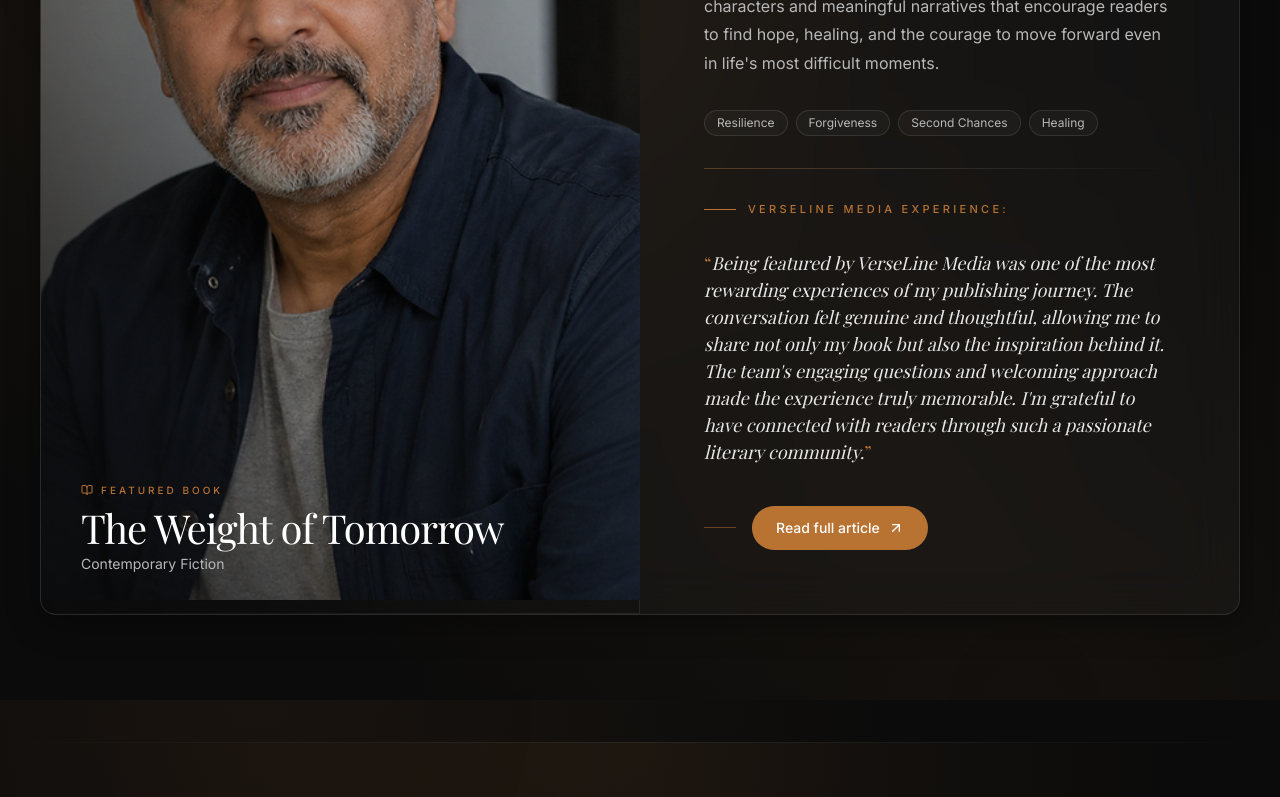
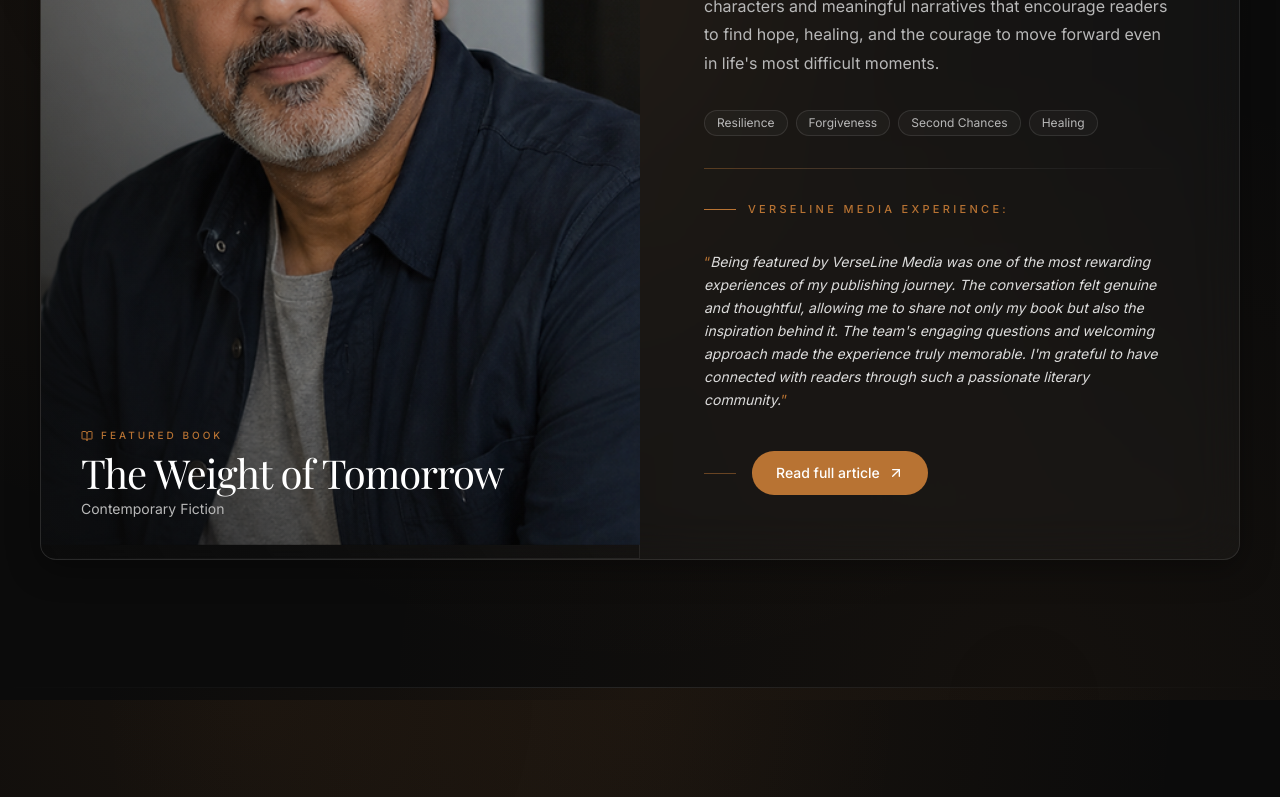
Before and after one commit to hasbunallah01/verselinemedia, a Next.js app: page / in a window 1280 px wide. Shown: the part 2500-3297 px from the top of the page. Built offline with nearby package versions, Linux system fonts and the light colour scheme; a web font is replaced by a local one.

Commit message:
Shrink Featured Author testimonial: switch to body sans, smaller size to reduce vertical space

```diff
--- a/components/home/FeaturedAuthor.tsx
+++ b/components/home/FeaturedAuthor.tsx
@@ -159,7 +159,7 @@ export function FeaturedAuthor() {
                 whileInView={{ opacity: 1, y: 0 }}
                 viewport={{ once: true, margin: "-80px" }}
                 transition={{ duration: 0.6, delay: 0.6, ease }}
-                className="font-display text-lg leading-[1.5] text-white/90 italic"
+                className="font-sans text-sm leading-[1.65] text-white/85 italic"
               >
                 <span className="text-copper not-italic">“</span>
                 {author.quote}
```
